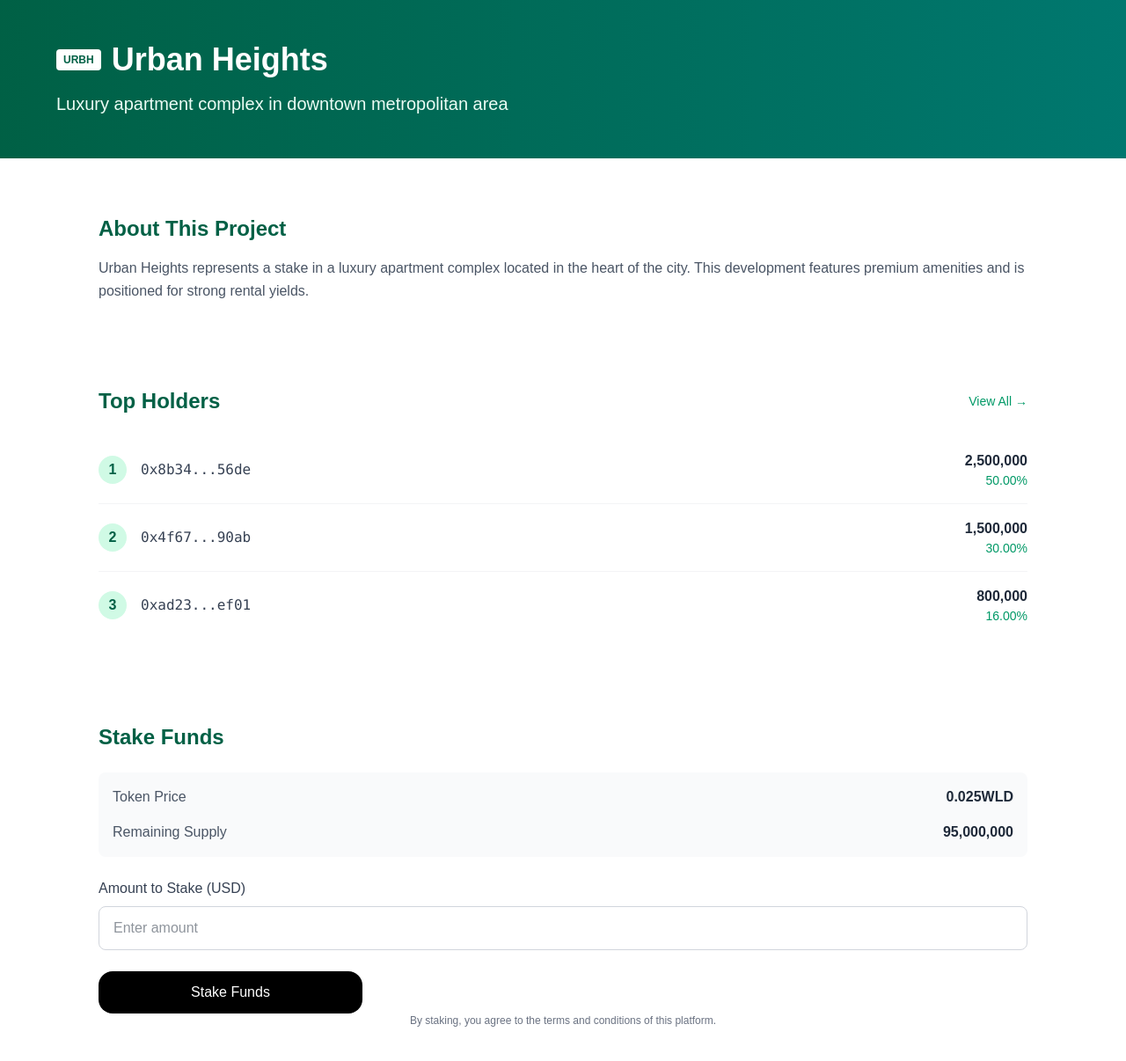
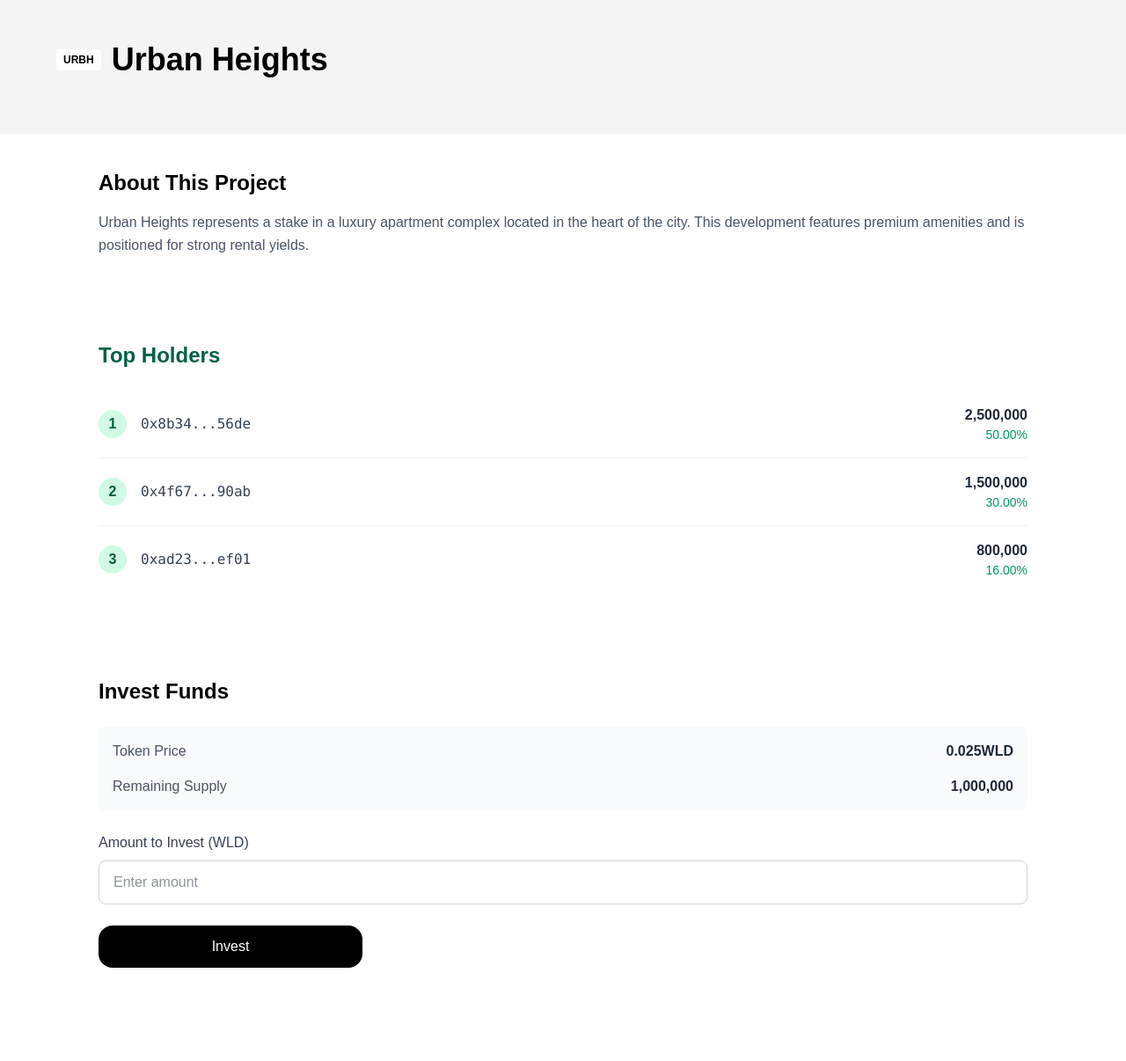
Before and after one commit to Rajshah1302/World, a Next.js app in the folder src/: page /stakeListedProject/2 in a window 1280 px wide. Shown: the top 1206 px of the page at 88% size. Built offline with nearby package versions, Linux system fonts and the light colour scheme; what @worldcoin/minikit-js would draw is missing.

Commit message:
feat: update stakeListedProject page layout and terminology for clarity

```diff
--- a/src/app/stakeListedProject/[id]/page.tsx
+++ b/src/app/stakeListedProject/[id]/page.tsx
@@ -1,6 +1,7 @@
 "use client";
 
 import PaymentButton from "@/app/components/PaymentButton";
+import MobileNavbar from "@/app/components/navbar";
 import { useState } from "react";
 
 export default function Home() {
@@ -8,7 +9,7 @@ export default function Home() {
 
   // Data constants
   const tokenPrice = 0.025;
-  const remainingSupply = 95000000;
+  const remainingSupply = 1000000;
 
   const topHolders = [
     {
@@ -30,23 +31,20 @@ export default function Home() {
 
   return (
     <div className="min-h-screen bg-white text-gray-800">
-      <header className="bg-gradient-to-r from-emerald-800 to-teal-700 text-white py-12 px-4 ">
+      <header className="bg-zinc-100 text-black py-12 px-4 fixed w-full top-0 left-0 z-20 ">
         <div className="max-w-6xl mx-auto">
           <div className="flex items-center mb-4">
-            <span className="bg-white text-emerald-800 text-xs font-bold px-2 py-1 rounded mr-3">
+            <span className="bg-white text-black-800 text-xs font-bold px-2 py-1 rounded mr-3">
               URBH
             </span>
             <h1 className="text-3xl md:text-4xl font-bold">Urban Heights</h1>
           </div>
-          <p className="text-emerald-50 text-lg md:text-xl max-w-2xl">
-            Luxury apartment complex in downtown metropolitan area
-          </p>
         </div>
       </header>
 
-      <main className="max-w-6xl mx-auto py-8 px-4 space-y-8">
-        <div className="bg-white rounded-xl  p-6 md:p-8 hover: transition-shadow duration-300">
-          <h2 className="text-2xl font-bold text-emerald-800 mb-4">
+      <main className="max-w-6xl mx-auto py-8 px-4 space-y-8 mt-32 mb-10 ">
+        <div className="bg-white rounded-xl  p-4 md:p-8 hover: transition-shadow duration-300">
+          <h2 className="text-2xl font-bold text-black mb-4">
             About This Project
           </h2>
           <p className="text-gray-600 leading-relaxed">
@@ -56,15 +54,10 @@ export default function Home() {
           </p>
         </div>
 
-        <div className="bg-white rounded-xl  p-6 md:p-8 hover: transition-shadow duration-300">
+        <div className="bg-white rounded-xl  p-4 md:p-8 hover: transition-shadow duration-300">
           <div className="flex justify-between items-center mb-6">
             <h2 className="text-2xl font-bold text-emerald-800">Top Holders</h2>
-            <a
-              href="#"
-              className="text-emerald-600 hover:text-emerald-800 flex items-center text-sm font-medium transition-colors duration-200"
-            >
-              View All <span className="ml-1">→</span>
-            </a>
+
           </div>
 
           <ul className="divide-y divide-gray-100">
@@ -94,10 +87,8 @@ export default function Home() {
           </ul>
         </div>
 
-        <div className="bg-white rounded-xl  p-6 md:p-8 hover: transition-shadow duration-300">
-          <h2 className="text-2xl font-bold text-emerald-800 mb-6">
-            Stake Funds
-          </h2>
+        <div className="bg-white rounded-xl  p-4 md:p-8 hover: transition-shadow duration-300">
+          <h2 className="text-2xl font-bold text-black mb-6">Invest Funds</h2>
 
           <div className="grid grid-cols-2 gap-4 mb-6 bg-gray-50 p-4 rounded-lg">
             <div className="text-gray-600">Token Price</div>
@@ -114,7 +105,7 @@ export default function Home() {
               className="block text-gray-700 mb-2 font-medium"
               htmlFor="stakeAmount"
             >
-              Amount to Stake (USD)
+              Amount to Invest (WLD)
             </label>
             <input
               id="stakeAmount"
@@ -126,13 +117,10 @@ export default function Home() {
             />
           </div>
 
-          <PaymentButton>Stake Funds</PaymentButton>
-
-          <p className="text-xs text-gray-500 text-center">
-            By staking, you agree to the terms and conditions of this platform.
-          </p>
+          <PaymentButton>Invest</PaymentButton>
         </div>
       </main>
+      <MobileNavbar />
     </div>
   );
 }
```
